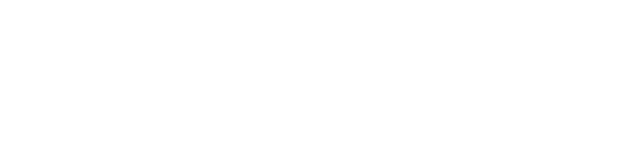
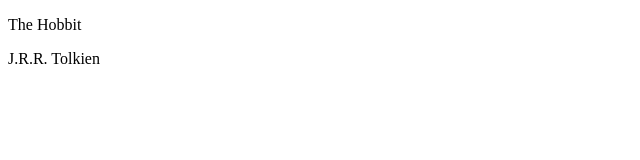
Before and after one commit to BrettCross/library, a plain HTML site: page index.html in a window 1280 px wide. Shown: the whole page, without its empty margins (0-640 px from the left). Drawn offline with Linux system fonts and the light colour scheme.

Commit message:
add books div to hold books added to library

```diff
--- a/index.html
+++ b/index.html
@@ -9,6 +9,15 @@
 </head>
 <body>
   <main>
+    <div class="container">
+      <div class="header"></div>
+      <div class="books">
+        <div class="book">
+          <p class="title">The Hobbit</p>
+          <p class="author">J.R.R. Tolkien</p>
+        </div>
+      </div>
+    </div>
   </main>
   <script src="script.js"></script>
 </body>
```
